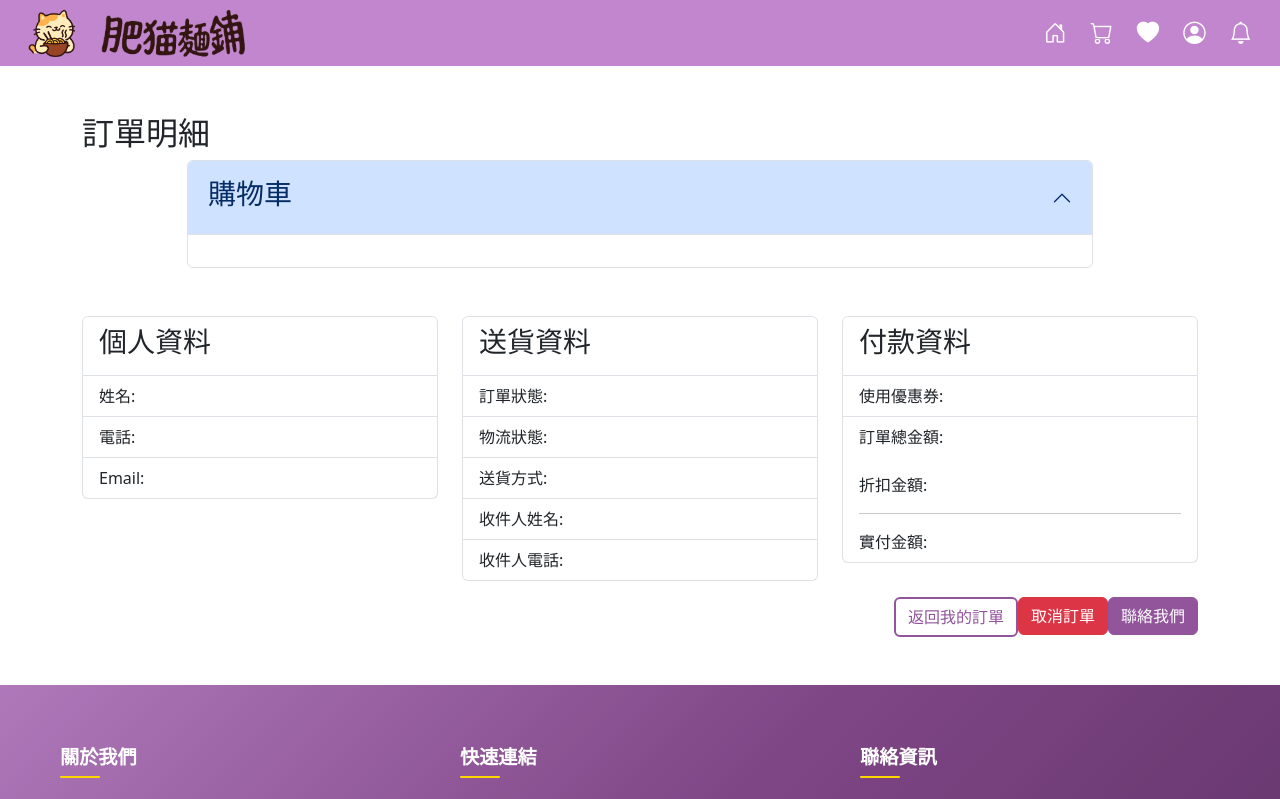
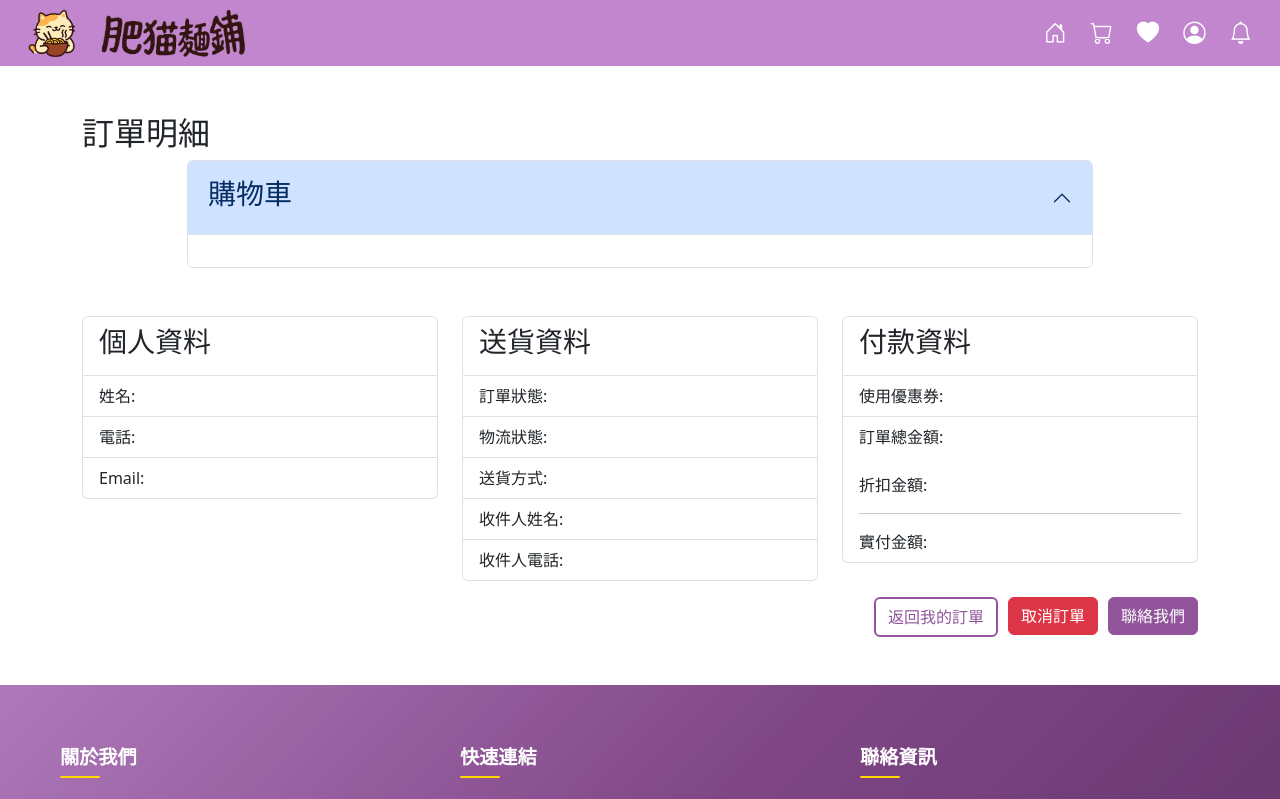
Before and after one commit to Pamelajch/FatCat-frontend, a Vue app: page /orderdetail in a window 1280 px wide. Shown: the top 799 px of the page. Built offline with nearby package versions, Linux system fonts and the light colour scheme.

Commit message:
增加按鈕距離樣式

```diff
--- a/src/views/CartView.vue
+++ b/src/views/CartView.vue
@@ -109,4 +109,7 @@
   color: white;
   border-color: #92559c;
 }
+.btn-space {
+  margin-right: 10px; /* 可以依需求微調距離 */
+}
 </style>
--- a/src/views/CheckoutView.vue
+++ b/src/views/CheckoutView.vue
@@ -139,7 +139,7 @@
                 </router-link>
 
                 <router-link to="/cart">
-                        <button type="button" class="btn custom-purple-outline-btn float-end">購物車確認</button>
+                        <button type="button" class="btn custom-purple-outline-btn float-end btn-space">購物車確認</button>
                         </router-link>
 
             </div>
@@ -174,4 +174,8 @@
   color: white;
   border-color: #92559c;
 }
+
+.btn-space {
+  margin-right: 10px; /* 可以依需求微調距離 */
+}
 </style>
--- a/src/views/CheckoutfinishView.vue
+++ b/src/views/CheckoutfinishView.vue
@@ -161,4 +161,7 @@
   color: white;
   border-color: #92559c;
 }
+.btn-space {
+  margin-right: 10px; /* 可以依需求微調距離 */
+}
 </style>
--- a/src/views/MyOrdersView.vue
+++ b/src/views/MyOrdersView.vue
@@ -95,4 +95,8 @@
   color: white;
   border-color: #92559c;
 }
+
+.btn-space {
+  margin-right: 10px; /* 可以依需求微調距離 */
+}
 </style>
--- a/src/views/OrderdetailView.vue
+++ b/src/views/OrderdetailView.vue
@@ -135,9 +135,9 @@
             <div>
 
                 <button type="button" class="btn custom-purple-btn float-end">聯絡我們</button>
-                <button type="button" class="btn btn-danger float-end">取消訂單</button>
+                <button type="button" class="btn btn-danger float-end btn-space">取消訂單</button>
                 <router-link to="/myorders">
-                        <button type="button" class="btn custom-purple-outline-btn float-end">返回我的訂單</button>
+                        <button type="button" class="btn custom-purple-outline-btn float-end btn-space">返回我的訂單</button>
                         </router-link>
 
             </div>
@@ -171,5 +171,11 @@
   background-color: #92559c;
   color: white;
   border-color: #92559c;
+
+
+}
+
+.btn-space {
+  margin-right: 10px; /* 可以依需求微調距離 */
 }
 </style>
```
